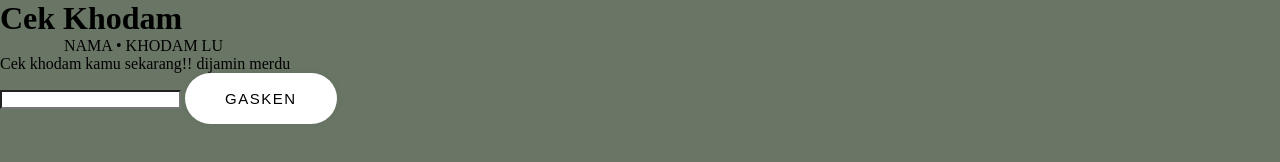
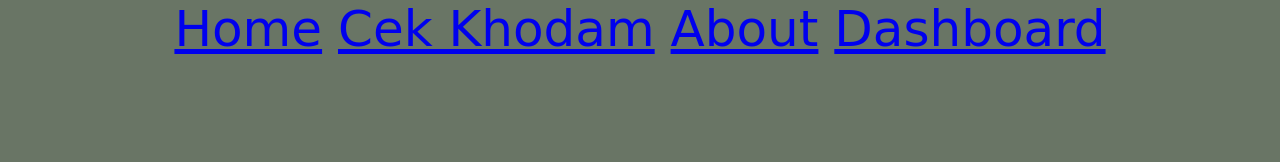
Before and after one commit to SukiLiar/Cek-kodam, a plain HTML site: page Cek kodam/Index.html in a window 1280 px wide. Drawn offline with nearby package versions, Linux system fonts and the light colour scheme.

Commit message:
Update Index.html

```diff
--- a/Cek kodam/Index.html
+++ b/Cek kodam/Index.html
@@ -10,21 +10,12 @@
 </head>
 <body>
 
-  <div class="container">
-    <div class="header">
-      <h1>Cek Khodam</h1>
-      <div class="hasil">
-        <p id="result">NAMA • KHODAM LU</p>
-      </div>
-      <p>Cek khodam kamu sekarang!! dijamin merdu</p>
-      <div class="nama">
-        <form action="">
-          <input type="text" id="nama">
-          <!-- Tambahkan tipe button -->
-          <button id="btnNama" type="button">Gasken</button>
-        </form>
-      </div>
-    </div>
+  <div class="navbar">
+    <a href="#">Home</a>
+    <a href=""></a>
+    <a href="cekkodam.html">Cek Khodam</a>
+    <a href="about.html">About</a>
+    <a href="dashboard.html">Dashboard</a>
   </div>
 
   <script src="./assets/main.js"></script>
```
